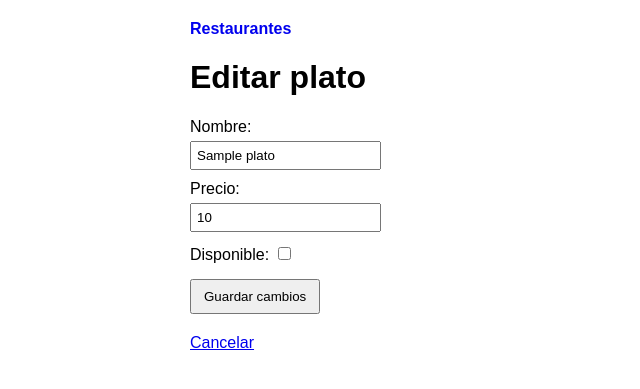
After one commit to diego-heredia-dev/AplicacionesWeb1-2026-2, a Python web app: template LaCartaApp/app/templates/platos/editar.html in a window 1280 px wide. The commit adds this page. Shown: the top 389 px of the page, without its empty margins (0-640 px from the left). Run offline with Jinja, Linux system fonts and the light colour scheme; the template is opened without the code that fills it: most values are stand-ins (such as "Sample title", 1, 10 or a date in 2020).

Commit message:
Implementando la edicion de platos

```diff
--- /dev/null
+++ b/LaCartaApp/app/templates/platos/editar.html
@@ -0,0 +1,48 @@
+{% extends 'layout.html' %}
+
+{% block title %}Editar plato - La Carta{% endblock %}
+
+{% block content %}
+
+<h1>Editar plato</h1>
+
+<form method="POST">
+
+    <label for="nombre">Nombre:</label>
+    <input
+        type="text"
+        id="nombre"
+        name="nombre"
+        value="{{ plato.nombre }}"
+        required
+    >
+
+    <label for="precio">Precio:</label>
+    <input
+        type="number"
+        id="precio"
+        name="precio"
+        step="0.01"
+        min="0.01"
+        value="{{ plato.precio }}"
+        required
+    >
+
+    <label>
+        Disponible:
+        <input
+            type="checkbox"
+            name="disponible"
+            {% if plato.disponible %}checked{% endif %}
+        >
+    </label>
+
+    <button type="submit">Guardar cambios</button>
+
+</form>
+
+<a href="{{ url_for('lacarta.detalle_restaurante', restaurante_id=plato.restaurante_id) }}">
+    Cancelar
+</a>
+
+{% endblock %}
```
Also changed, not shown: LaCartaApp/app/routes.py (+43 -0 lines), LaCartaApp/app/templates/restaurantes/detalle.html (+16 -4 lines).
